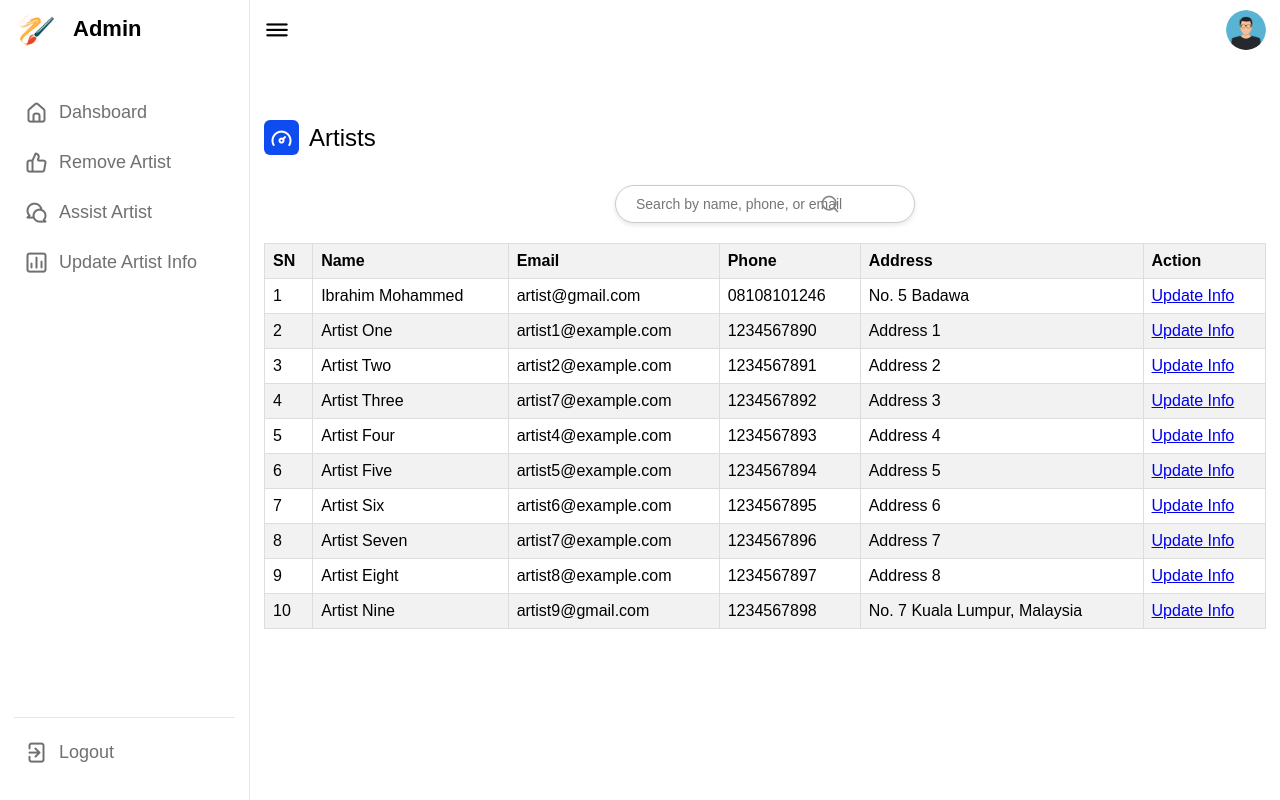
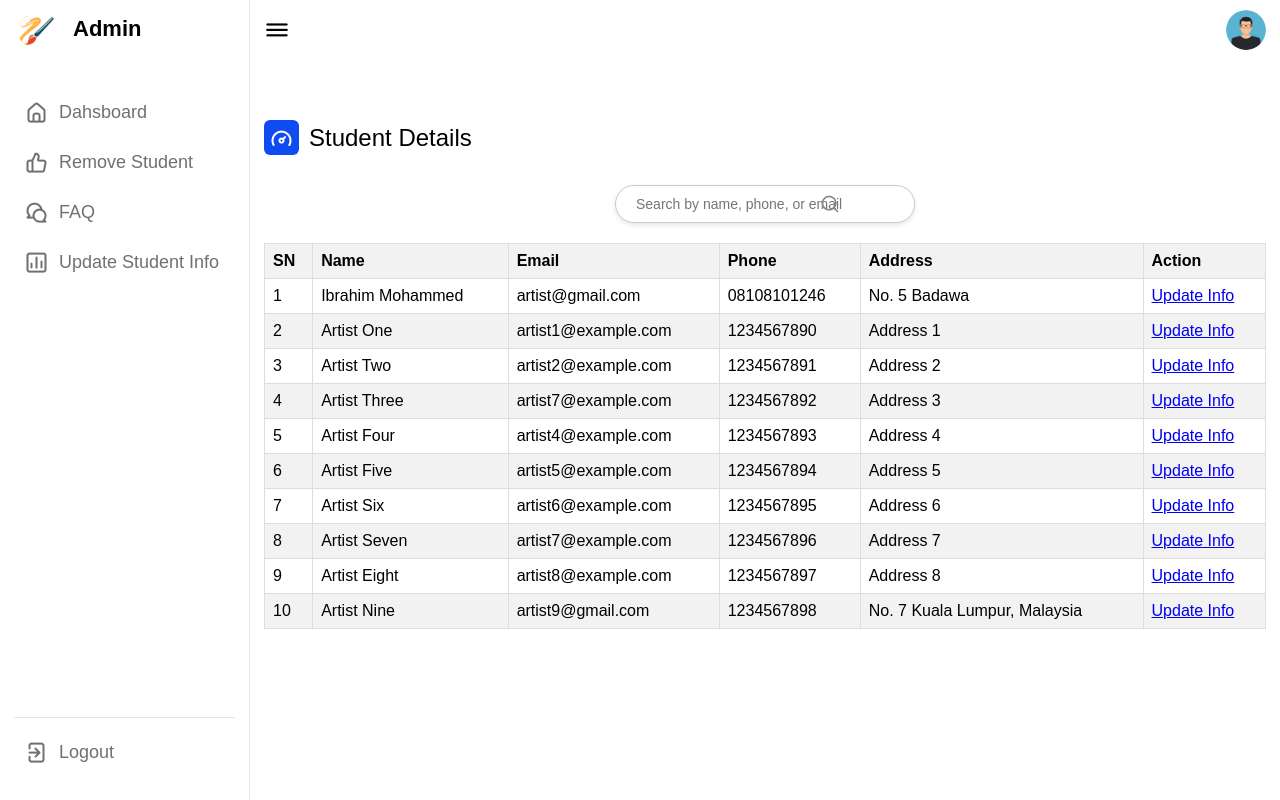
Before and after one commit to Risvey-Hasan/mmuvaletparking, a PHP site: page /artist_info.php in a window 1280 px wide. Run offline with PHP 8.4, Linux system fonts and the light colour scheme; the visitor is signed in with stand-in values (Sample User, id 1); data comes from the database, SQL or seed files in the repository.

Commit message:
Changed name artist to student

```diff
--- a/admin/artist_info.php
+++ b/admin/artist_info.php
@@ -20,7 +20,7 @@ $result = $conn->query($sql);
     <div class="overview">
         <div class="title">
             <i class="uil uil-tachometer-fast-alt"></i>
-            <span class="text">Artists</span>
+            <span class="text">Student Details</span>
         </div>
         <?php
         if (isset($_SESSION["msg"])) {
@@ -65,7 +65,7 @@ $result = $conn->query($sql);
                         $i++;
                     }
                 } else {
-                    echo "<tr><td colspan='6'>No artists found</td></tr>";
+                    echo "<tr><td colspan='6'>No Student found</td></tr>";
                 }
                 ?>
                 </tbody>
--- a/admin/include/sidebar.php
+++ b/admin/include/sidebar.php
@@ -16,16 +16,16 @@
                 </a></li>
                 <li><a href="remove_artist.php">
                      <i class="uil uil-thumbs-up"></i>
-                    <span class="link-name">Remove Artist</span>
+                    <span class="link-name">Remove Student</span>
                 </a></li>
 
                 <li><a href="assist_artist.php">
                      <i class="uil uil-comments"></i>
-                    <span class="link-name">Assist Artist</span>
+                    <span class="link-name">FAQ</span>
                 </a></li>
                 <li><a href="artist_info.php">
                     <i class="uil uil-chart"></i>
-                    <span class="link-name">Update Artist Info</span>
+                    <span class="link-name">Update Student Info</span>
                 </a></li>
             </ul>
             <ul class="logout-mode">
--- a/admin/remove_artist.php
+++ b/admin/remove_artist.php
@@ -20,7 +20,7 @@ $result = $conn->query($sql);
     <div class="overview">
         <div class="title">
             <i class="uil uil-tachometer-fast-alt"></i>
-            <span class="text">Artists</span>
+            <span class="text">Student</span>
         </div>
         <?php
             if(isset($_SESSION["msg"])){
@@ -64,7 +64,7 @@ $result = $conn->query($sql);
                             $i++;
                         }
                     } else {
-                        echo "<tr><td colspan='6'>No artists found</td></tr>";
+                        echo "<tr><td colspan='6'>No Student found</td></tr>";
                     }
                     ?>
                 </tbody>
--- a/admin/update_artist.php
+++ b/admin/update_artist.php
@@ -27,7 +27,7 @@ require_once ("function/validate.php");
         <div class="container">
         <form id="registrationForm" method="post" action="helpers/update_artist.php" onsubmit="return validateRegiterform()">
         <div class="form-group">
-            <h2>Update Artist Information</h2>
+            <h2>Update Student Information</h2>
         </div>
            <div class="form-group">
                <?php
--- a/artist/include/sidebar.php
+++ b/artist/include/sidebar.php
@@ -5,7 +5,7 @@
                 <img src="assets/img/logo.png" alt="">
             </div>
 
-            <span class="logo_name">Artist</span>
+            <span class="logo_name">Student</span>
         </div>
 
         <div class="menu-items">
--- a/artist/index.php
+++ b/artist/index.php
@@ -9,7 +9,7 @@ require_once("include/connection.php");
     <div class="overview">
         <div class="title">
             <i class="uil uil-tachometer-fast-alt"></i>
-            <span class="text">Artist  Dashboard</span>
+            <span class="text">Student Dashboard</span>
         </div>
         <?php
         $id = $_SESSION['User'];
--- a/artist/register.php
+++ b/artist/register.php
@@ -3,12 +3,12 @@
 <head>
     <meta charset="UTF-8">
     <meta name="viewport" content="width=device-width, initial-scale=1.0">
-    <title>Artist Registration</title>
+    <title>Student Registration</title>
     <link rel="stylesheet" href="assets/css/externalstyle.css" type="text/css"/>
 </head>
 <body>
     <div class="container">
-        <h2>Artist Registration</h2>
+        <h2>Student Registration</h2>
         <form id="registrationForm" method="post" action="helpers/register.php" onsubmit="return validateRegiterform()">
            <div class="form-group">
                <?php
```
